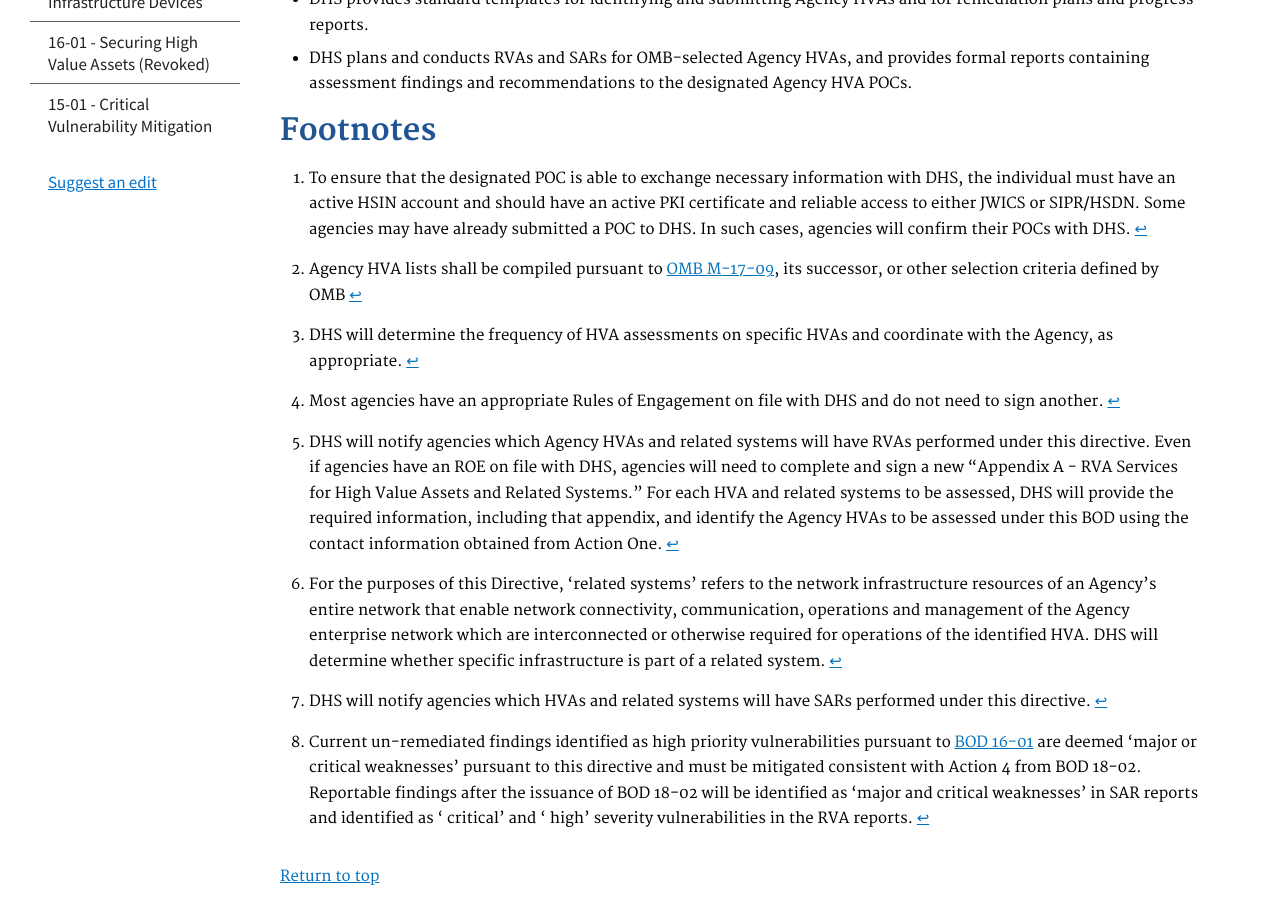
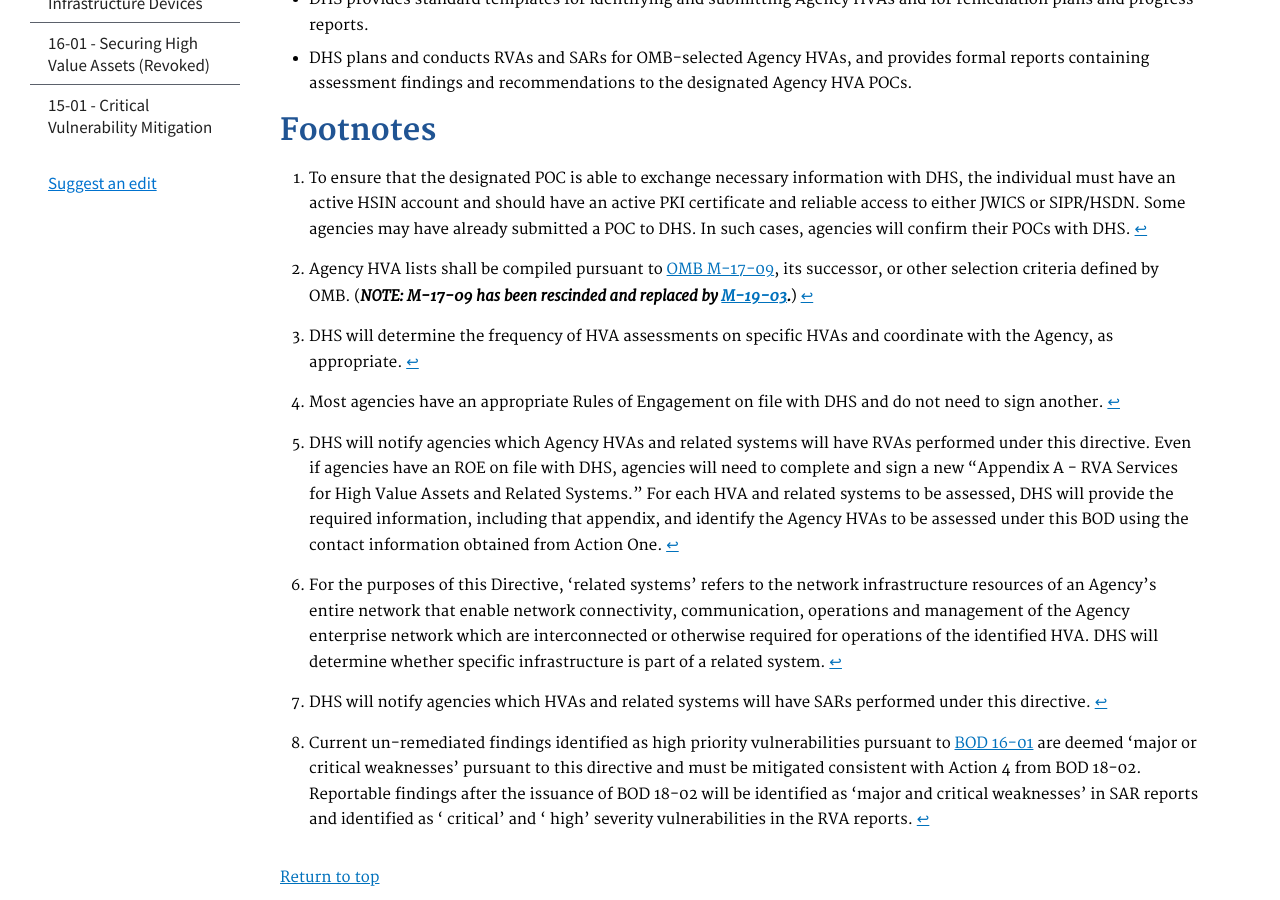
Before and after one commit to cisagov/cyber.dhs.gov, a Jekyll site: the page built from pages/18-02.md, in a window 1280 px wide and 900 px high, scrolled down 3374 px. Built offline with Jekyll 4.4.1, drawn with Linux system fonts in a browser that asks for light colours.

Commit message:
rescind M-17-09

```diff
--- a/pages/18-02.md
+++ b/pages/18-02.md
@@ -96,7 +96,7 @@ responsible for coordinating the Agency's HVA assessments with DHS.[^1]
 ## Footnotes
 
 [^1]: To ensure that the designated POC is able to exchange necessary information with DHS, the individual must have an active HSIN account and should have an active PKI certificate and reliable access to either JWICS or SIPR/HSDN. Some agencies may have already submitted a POC to DHS. In such cases, agencies will confirm their POCs with DHS.
-[^2]: Agency HVA lists shall be compiled pursuant to [OMB M-17-09](https://www.whitehouse.gov/sites/whitehouse.gov/files/omb/memoranda/2017/m-17-09.pdf), its successor, or other selection criteria defined by OMB
+[^2]: Agency HVA lists shall be compiled pursuant to [OMB M-17-09](https://www.whitehouse.gov/sites/whitehouse.gov/files/omb/memoranda/2017/m-17-09.pdf), its successor, or other selection criteria defined by OMB. (_**NOTE: M-17-09 has been rescinded and replaced by [M-19-03](https://www.whitehouse.gov/wp-content/uploads/2018/12/M-19-03.pdf).**_)
 [^3]: DHS will determine the frequency of HVA assessments on specific HVAs and coordinate with the Agency, as appropriate.
 [^4]: Most agencies have an appropriate Rules of Engagement on file with DHS and do not need to sign another.
 [^5]: DHS will notify agencies which Agency HVAs and related systems will have RVAs performed under this directive. Even if agencies have an ROE on file with DHS, agencies will need to complete and sign a new "Appendix A - RVA Services for High Value Assets and Related Systems." For each HVA and related systems to be assessed, DHS will provide the required information, including that appendix, and identify the Agency HVAs to be assessed under this BOD using the contact information obtained from Action One.
```
